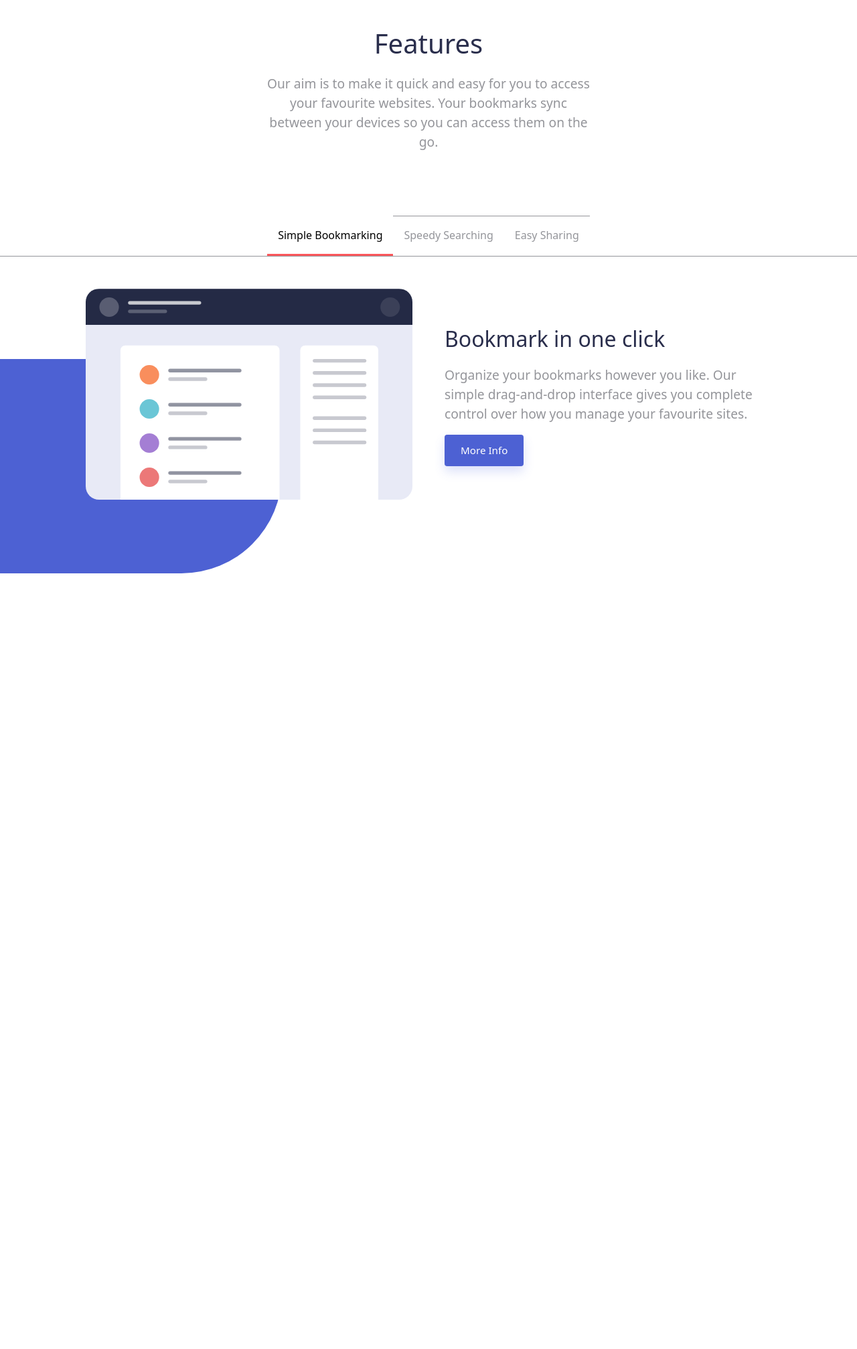
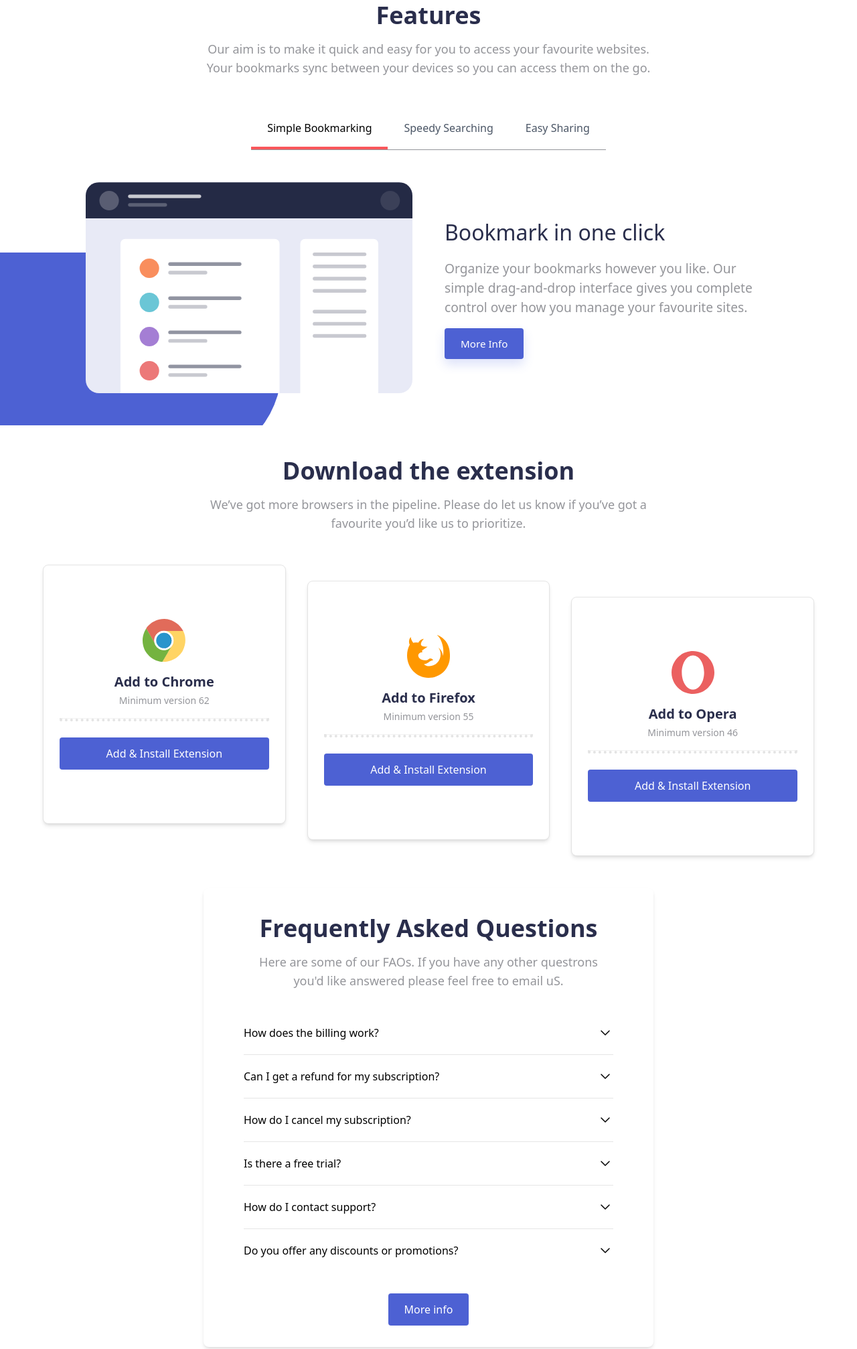
Before and after one commit to Rosalvi/responsive-landing-page, a website: page index.html in a window 1280 px wide. Shown: the part 706-2720 px from the top of the page at 67% size. Before the commit the page ends 1562 px from the top, so only its background shows below. Drawn offline with Linux system fonts and the light colour scheme.

Commit message:
add faq and contact info section

```diff
--- /dev/null
+++ b/components/download-extension.html
@@ -0,0 +1,70 @@
+<section class="download-extension w-full bg-white py-12 px-5">
+    <div class="max-w-5xl mx-auto text-center mb-12">
+      <h2 class="text-[#2a2e4c] text-3xl md:text-4xl font-bold mb-4">
+        Download the extension
+      </h2>
+
+      <p class="text-[#94959a] text-base md:text-lg max-w-2xl mx-auto">
+        We’ve got more browsers in the pipeline. Please do let us know
+        if you’ve got a favourite you’d like us to prioritize.
+      </p>
+    </div>
+
+
+    <div class="max-w-6xl mx-auto grid grid-cols-1 md:grid-cols-3 gap-8">
+
+      <div class="flex flex-col items-center bg-white rounded-lg shadow-md px-6 py-20 lg:translate-y-0 border-1 border-[#e4e4e4]">
+        <img
+          src="assets/img/logo-chrome.svg"
+          alt="Chrome logo"
+          class="w-16 h-16 mb-4"
+        />
+        <h3 class="text-[#2a2e4c] text-xl font-bold mb-1">Add to Chrome</h3>
+        <p class="text-[#94959a] text-sm mb-4">Minimum version 62</p>
+        <hr class="border-t border-dotted w-full border-[#e4e4e4] border-4 mb-6" />
+        <button
+          class="bg-[#4d61d3] text-white w-full py-3 rounded hover:bg-white
+                 hover:text-[#4d61d3] hover:border-2 hover:border-[#4d61d3]
+                 font-medium transition"
+        >
+          Add &amp; Install Extension
+        </button>
+      </div>
+
+      <div class="flex flex-col items-center bg-white rounded-lg shadow-md px-6 py-20 lg:translate-y-6 border-1 border-[#e4e4e4]">
+        <img
+          src="assets/img/logo-firefox.svg"
+          alt="Firefox logo"
+          class="w-16 h-16 mb-4"
+        />
+        <h3 class="text-[#2a2e4c] text-xl font-bold mb-1">Add to Firefox</h3>
+        <p class="text-[#94959a] text-sm mb-4">Minimum version 55</p>
+        <hr class="border-t border-dotted w-full border-[#e4e4e4] border-4 mb-6" />
+        <button
+          class="bg-[#4d61d3] text-white w-full py-3 rounded hover:bg-white
+                 hover:text-[#4d61d3] hover:border-2 hover:border-[#4d61d3]
+                 font-medium transition"
+        >
+          Add &amp; Install Extension
+        </button>
+      </div>
+
+      <div class="flex flex-col items-center bg-white rounded-lg shadow-md px-6 py-20 lg:translate-y-12 border-1 border-[#e4e4e4]">
+        <img
+          src="assets/img/logo-opera.svg"
+          alt="Opera logo"
+          class="w-16 h-16 mb-4"
+        />
+        <h3 class="text-[#2a2e4c] text-xl font-bold mb-1">Add to Opera</h3>
+        <p class="text-[#94959a] text-sm mb-4">Minimum version 46</p>
+        <hr class="border-t border-dotted w-full border-[#e4e4e4] border-4  mb-6" />
+        <button
+          class="bg-[#4d61d3] text-white w-full py-3 rounded hover:bg-white
+                 hover:text-[#4d61d3] hover:border-2 hover:border-[#4d61d3]
+                 font-medium transition"
+        >
+          Add &amp; Install Extension
+        </button>
+      </div>
+    </div>
+  </section>
--- /dev/null
+++ b/components/faq.html
@@ -0,0 +1,139 @@
+
+<section class="flex flex-col items-center justify-center" id="faq container"></section>
+<div
+    class="relative w-full bg-white px-6 pt-10 pb-8 mt-12 shadow-md  sm:mx-auto sm:max-w-2xl sm:rounded-lg sm:px-10">
+    <div class="mx-auto px-5">
+        <div class="flex flex-col items-center text-center">
+            <h2 class="text-[#2a2e4c] text-3xl md:text-4xl font-bold mb-4">
+                Frequently Asked Questions
+              </h2>
+              <p class="text-[#94959a] text-base md:text-lg max-w-2xl mx-auto">
+                 Here are some of our FAOs. If you have any other questrons
+              you'd like answered please feel free to email uS.
+              </p>
+        </div>
+        <div class="mx-auto mt-8 grid max-w-xl divide-y divide-neutral-200">
+            <div class="py-5">
+                <details class="group">
+                    <summary class="flex cursor-pointer list-none items-center justify-between font-medium">
+                        <span> How does the billing work?</span>
+                        <span class="transition group-open:rotate-180">
+                                <svg fill="none" height="24" shape-rendering="geometricPrecision"
+                                    stroke="currentColor" stroke-linecap="round" stroke-linejoin="round"
+                                    stroke-width="1.5" viewBox="0 0 24 24" width="24">
+                                    <path d="M6 9l6 6 6-6"></path>
+                                </svg>
+                            </span>
+                    </summary>
+                    <p class="group-open:animate-fadeIn mt-3 text-neutral-600">Springerdata offers a variety of
+                        billing options, including monthly and annual subscription plans, as well as pay-as-you-go
+                        pricing for certain services. Payment is typically made through a credit card or other
+                        secure online payment method.
+                    </p>
+                </details>
+            </div>
+            <div class="py-5">
+                <details class="group">
+                    <summary class="flex cursor-pointer list-none items-center justify-between font-medium">
+                        <span> Can I get a refund for my subscription?</span>
+                        <span class="transition group-open:rotate-180">
+                                <svg fill="none" height="24" shape-rendering="geometricPrecision"
+                                    stroke="currentColor" stroke-linecap="round" stroke-linejoin="round"
+                                    stroke-width="1.5" viewBox="0 0 24 24" width="24">
+                                    <path d="M6 9l6 6 6-6"></path>
+                                </svg>
+                            </span>
+                    </summary>
+                    <p class="group-open:animate-fadeIn mt-3 text-neutral-600">We offer a 30-day money-back
+                        guarantee for most of its subscription plans. If you are not satisfied with your
+                        subscription within the first 30 days, you can request a full refund. Refunds for
+                        subscriptions that have been active for longer than 30 days may be considered on a
+                        case-by-case basis.
+                    </p>
+                </details>
+            </div>
+            <div class="py-5">
+                <details class="group">
+                    <summary class="flex cursor-pointer list-none items-center justify-between font-medium">
+                        <span> How do I cancel my subscription?</span>
+                        <span class="transition group-open:rotate-180">
+                                <svg fill="none" height="24" shape-rendering="geometricPrecision"
+                                    stroke="currentColor" stroke-linecap="round" stroke-linejoin="round"
+                                    stroke-width="1.5" viewBox="0 0 24 24" width="24">
+                                    <path d="M6 9l6 6 6-6"></path>
+                                </svg>
+                            </span>
+                    </summary>
+                    <p class="group-open:animate-fadeIn mt-3 text-neutral-600">To cancel your subscription, you can
+                        log in to your account and navigate to the subscription management page. From there, you
+                        should be able to cancel your subscription and stop future billing.
+                    </p>
+                </details>
+            </div>
+            <div class="py-5">
+                <details class="group">
+                    <summary class="flex cursor-pointer list-none items-center justify-between font-medium">
+                        <span> Is there a free trial?</span>
+                        <span class="transition group-open:rotate-180">
+                                <svg fill="none" height="24" shape-rendering="geometricPrecision"
+                                    stroke="currentColor" stroke-linecap="round" stroke-linejoin="round"
+                                    stroke-width="1.5" viewBox="0 0 24 24" width="24">
+                                    <path d="M6 9l6 6 6-6"></path>
+                                </svg>
+                            </span>
+                    </summary>
+                    <p class="group-open:animate-fadeIn mt-3 text-neutral-600">We offer a free trial of our software
+                        for a limited time. During the trial period, you will have access to a limited set of
+                        features and functionality, but you will not be charged.
+                    </p>
+                </details>
+            </div>
+            <div class="py-5">
+                <details class="group">
+                    <summary class="flex cursor-pointer list-none items-center justify-between font-medium">
+                        <span> How do I contact support?</span>
+                        <span class="transition group-open:rotate-180">
+                                <svg fill="none" height="24" shape-rendering="geometricPrecision"
+                                    stroke="currentColor" stroke-linecap="round" stroke-linejoin="round"
+                                    stroke-width="1.5" viewBox="0 0 24 24" width="24">
+                                    <path d="M6 9l6 6 6-6"></path>
+                                </svg>
+                            </span>
+                    </summary>
+                    <p class="group-open:animate-fadeIn mt-3 text-neutral-600">If you need help with our platform or
+                        have any other questions, you can contact the company's support team by submitting a support
+                        request through the website or by emailing support@ourwebsite.com.
+                    </p>
+                </details>
+            </div>
+            <div class="py-5">
+                <details class="group">
+                    <summary class="flex cursor-pointer list-none items-center justify-between font-medium">
+                        <span> Do you offer any discounts or promotions?</span>
+                        <span class="transition group-open:rotate-180">
+                                <svg fill="none" height="24" shape-rendering="geometricPrecision"
+                                    stroke="currentColor" stroke-linecap="round" stroke-linejoin="round"
+                                    stroke-width="1.5" viewBox="0 0 24 24" width="24">
+                                    <path d="M6 9l6 6 6-6"></path>
+                                </svg>
+                            </span>
+                    </summary>
+                    <p class="group-open:animate-fadeIn mt-3 text-neutral-600">We may offer discounts or promotions
+                        from time to time. To stay up-to-date on the latest deals and special offers, you can sign
+                        up for the company's newsletter or follow it on social media.
+                    </p>
+                </details>
+            </div>
+        </div>
+        <div class="items-center justify-center w-full mt-8 flex">
+        <button
+          class="bg-[#4d61d3] text-white px-6 py-3 rounded hover:bg-white
+                 hover:text-[#4d61d3] hover:border-2 hover:border-[#4d61d3]
+                 font-medium transition"
+        >
+           More info
+        </button>
+        </div>
+    </div>
+</div>
+</section>
--- a/components/features.html
+++ b/components/features.html
@@ -1,56 +1,30 @@
 <section class="flex flex-col items-center justify-center" id="features-container">
 
-  <div class="w-full flex flex-col items-center justify-center pt-8 px-8 pb-4">
-    <h2 class="text-[2.5rem] text-[#2a2e4c] mb-4 text-center">
-      Features
+  <div class="max-w-5xl mx-auto text-center mb-12">
+    <h2 class="text-[#2a2e4c] text-3xl md:text-4xl font-bold mb-4">
+     Features
     </h2>
-    <p class="text-[1.2rem] text-[#94959a] text-center mb-[5rem]
-               md:px-[30%] px-4">
+    <p class="text-[#94959a] text-base md:text-lg max-w-2xl mx-auto">
       Our aim is to make it quick and easy for you to access your favourite websites.
       Your bookmarks sync between your devices so you can access them on the go.
     </p>
   </div>
 
-  <nav class="w-full border-b border-[#94959a]">
-    <ul class="nav-features flex flex-col md:flex-row list-none justify-center items-center">
 
+ <nav class="">
+  <ul class="nav-features flex flex-col md:flex-row list-none justify-center items-center pb-0 w-full border-b border-[#94959a]">
+    <li class="text-center w-[80vw] md:w-auto border-t border-[#94959a] md:border-none">
+      <a href="#" class="feature-tab tab-link py-4 px-6 text-black border-b-4 border-[#fb575b] w-full md:w-auto block text-center">Simple Bookmarking</a>
+    </li>
+    <li class="text-center w-[80vw] md:w-auto border-t border-[#94959a] md:border-none">
+      <a href="#" class="feature-tab tab-link py-4 px-6 text-gray-600 border-b-4 border-transparent hover:text-black hover:border-[#fb575b] w-full md:w-auto block text-center">Speedy Searching</a>
+    </li>
+    <li class="text-center w-[80vw] md:w-auto border-t border-[#94959a] md:border-none">
+      <a href="#" class="feature-tab tab-link py-4 px-6 text-gray-600 border-b-4 border-transparent hover:text-black hover:border-[#fb575b] w-full md:w-auto block text-center">Easy Sharing</a>
+    </li>
+  </ul>
+</nav>
 
-      <li class="w-[80vw] md:w-auto text-center md:border-none border-t border-[#94959a] first:border-t-0 md:first:border-t-0">
-        <button
-          class="feature-tab text-base font-inherit py-4 px-4 cursor-pointer
-                 transition-all border-b-[3px] border-[#fb575b] text-black
-                 hover:border-[#fb575b] hover:text-black
-                 w-full md:w-auto"
-        >
-          Simple Bookmarking
-        </button>
-      </li>
-
-      <!-- Tab 2 -->
-      <li class="w-[80vw] md:w-auto text-center border-t border-[#94959a]">
-        <button
-          class="feature-tab text-base font-inherit py-4 px-4 cursor-pointer
-                 transition-all border-b-[3px] border-transparent text-[#94959a]
-                 hover:border-[#fb575b] hover:text-black
-                 w-full md:w-auto"
-        >
-          Speedy Searching
-        </button>
-      </li>
-
-      <!-- Tab 3 -->
-      <li class="w-[80vw] md:w-auto text-center border-t border-[#94959a]">
-        <button
-          class="feature-tab text-base font-inherit py-4 px-4 cursor-pointer
-                 transition-all border-b-[3px] border-transparent text-[#94959a]
-                 hover:border-[#fb575b] hover:text-black
-                 w-full md:w-auto"
-        >
-          Easy Sharing
-        </button>
-      </li>
-    </ul>
-  </nav>
 
 
   <div class="w-full flex flex-col items-center">
--- a/index.html
+++ b/index.html
@@ -13,6 +13,9 @@
     <main>
         <div id="hero-container"></div>
         <div id="features-container"></div>
+        <div id="download-extension"></div>
+        <div id="faq-container"></div>
+        <div id="contact-info"></div>
 
     </main>
 
```
Also changed, not shown: assets/js/main.js (+5 -2 lines), components/contact-info.html (added, +20 -0 lines), css/main.css.
